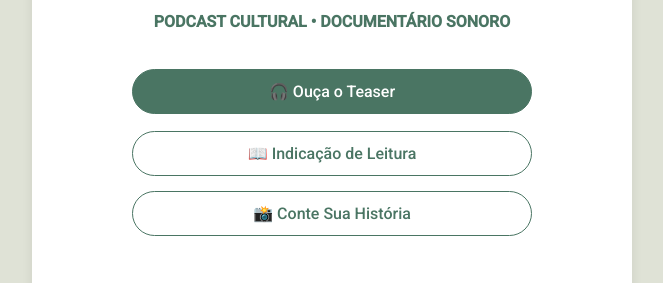
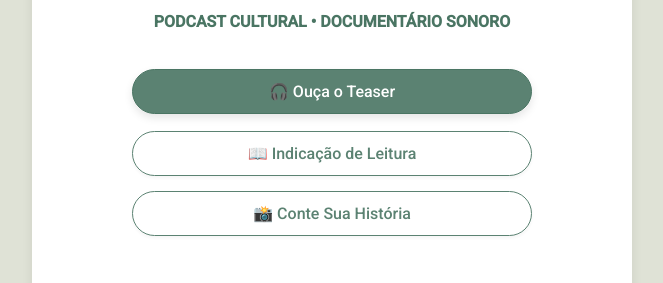
Before and after one commit to cinthiaquadrado/podcast-historias-do-juquery, a plain HTML site: page index.html in a window 1280 px wide. In both pictures the pointer is over the link "🎧 Ouça o Teaser". Shown: the part 329-612 px from the top of the page, without its empty margins (308-971 px from the left). Drawn offline with nearby package versions, Linux system fonts and the light colour scheme.

Commit message:
Update style.css

```diff
--- a/style.css
+++ b/style.css
@@ -89,12 +89,17 @@ body {
   color: #4a7563;
   border: 1px solid #4a7563;
   transition: all 0.3s ease;
+  /* Novas propriedades para suavidade */
+  opacity: 0.9;
+  box-shadow: 0 2px 4px rgba(0,0,0,0.05);
 }
 
 .link-btn:hover {
-  background-color: #4a7563;
+  background-color: rgba(74, 117, 99, 0.9); /* 90% de opacidade */
   color: #FFFFFF;
   transform: translateY(-2px);
+  opacity: 1; /* Volta à opacidade total no hover */
+  box-shadow: 0 4px 8px rgba(0,0,0,0.1);
 }
 
 /* Rodapé institucional */
```
